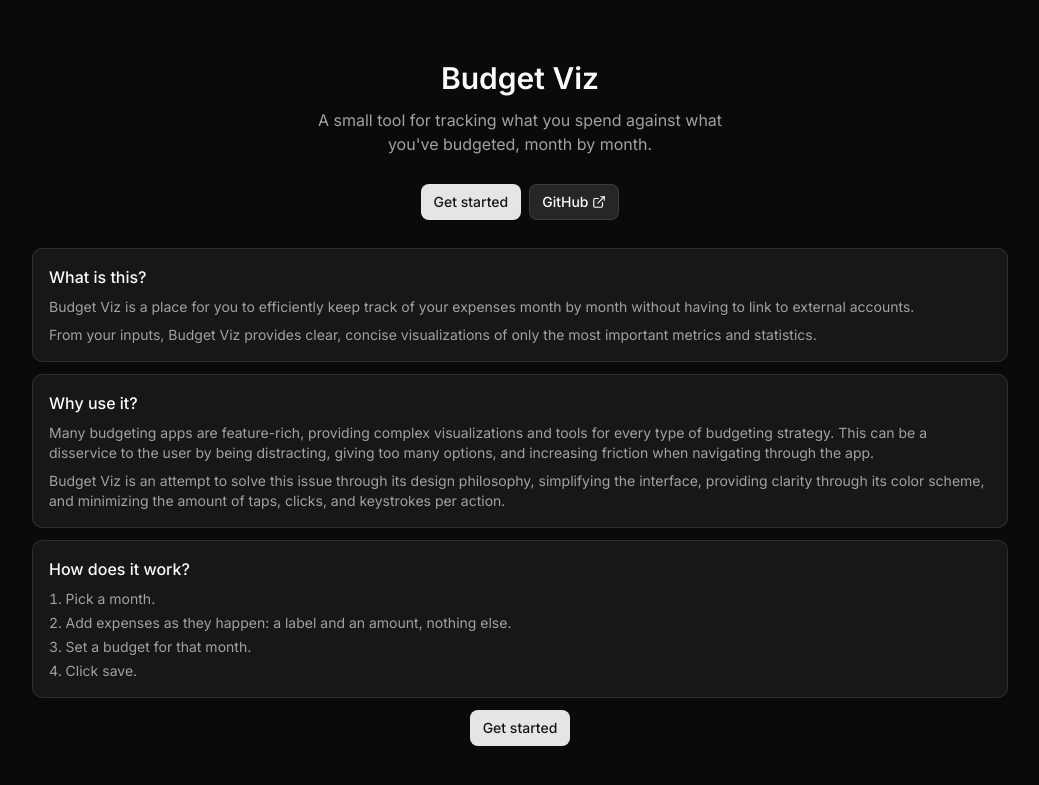
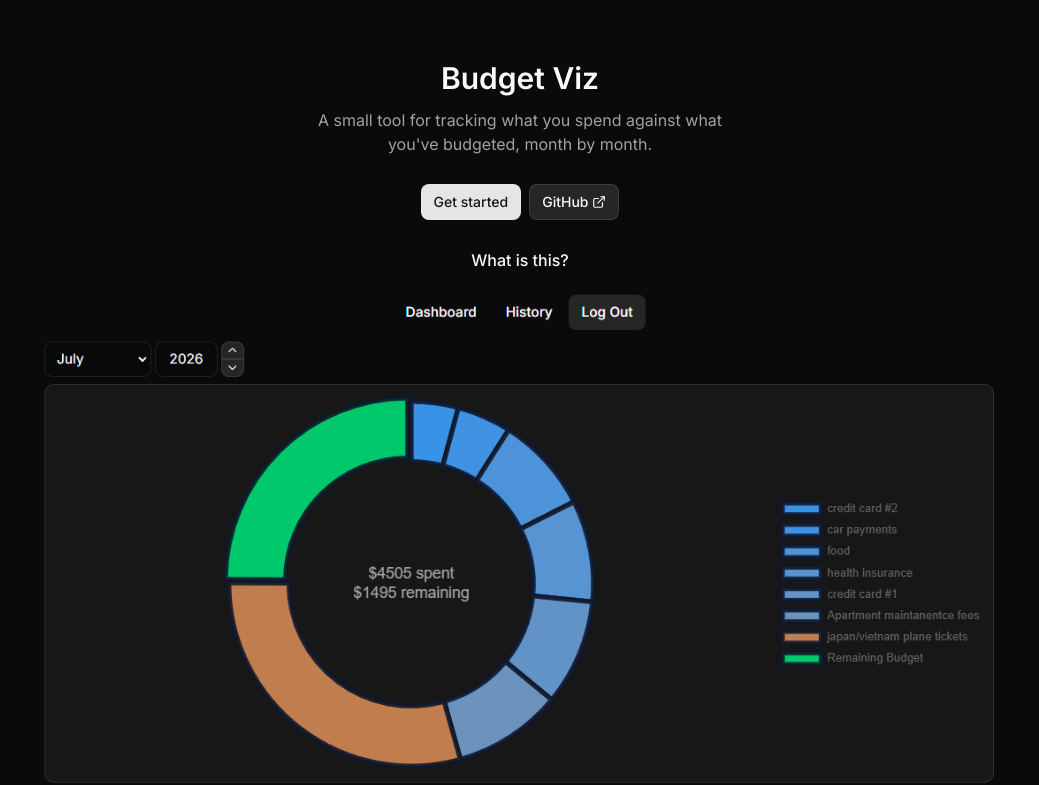
Before and after one commit to yatfu/budget-vis-next, a Next.js app: page / in a window 1280 px wide. Shown: the top 785 px of the page, without its empty margins (120-1159 px from the left). Built offline with nearby package versions, Linux system fonts and the light colour scheme; no server answers.

Commit message:
update: landing page with image

```diff
--- a/app/page.tsx
+++ b/app/page.tsx
@@ -42,9 +42,10 @@
           </a>
         </div>
       </section>
+      <h2 className="font-medium text-center">What is this?</h2>
+      <img src="/budget-vis-next-snapshot.PNG" alt="Budget Viz dashboard showing expenses tracked against a monthly budget" />
+      <section className={cn(cardStyles, "flex flex-col gap-2 p-4")}>
 
-      <section className={cn(cardStyles, "flex flex-col gap-2 p-4")}>
-        <h2 className="font-medium">What is this?</h2>
         <p className="text-sm text-muted-foreground">
           Budget Viz is a place for you to efficiently keep track of your
           expenses month by month without having to link to external accounts.
```
Also changed, not shown: lib/budget-vis-next-snapshot.PNG (deleted), public/budget-vis-next-snapshot.PNG (added).
